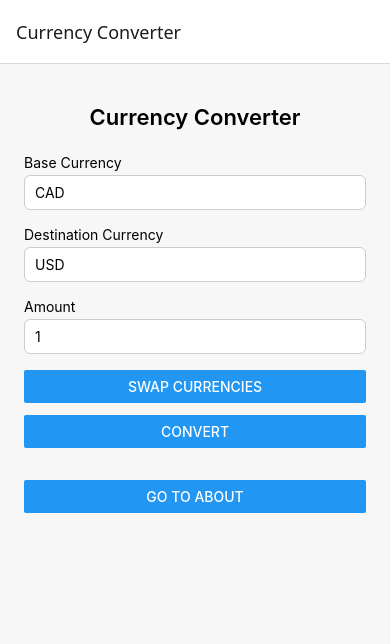
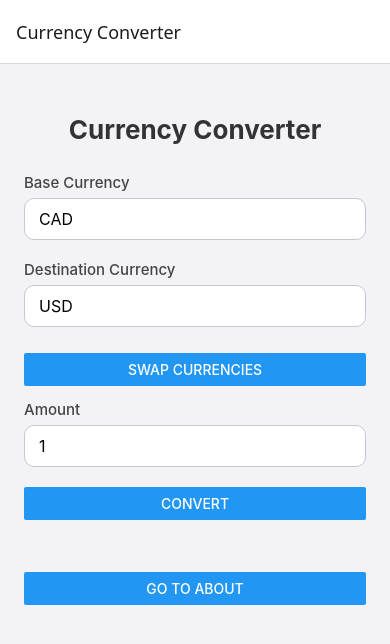
Before and after one commit to enezihe/3174_Assignment2, a React Native app: screen /Main in a window 390 px wide. Shown: the top 644 px of the page. Built offline with nearby package versions, Linux system fonts and the light colour scheme.

Commit message:
improved UI

```diff
--- a/screens/MainScreen.js
+++ b/screens/MainScreen.js
@@ -40,13 +40,13 @@ export default function MainScreen({ navigation }) {
   }
 
   function handleSwap() {
-    const oldBase = baseCurrency;
+    const prevBase = baseCurrency;
     setBaseCurrency(targetCurrency);
-    setTargetCurrency(oldBase);
+    setTargetCurrency(prevBase);
 
+    setError('');
+    setRate(null);
     setResult(null);
-    setRate(null);
-    setError('');
   }
 
   async function handleConvert() {
@@ -117,6 +117,10 @@ export default function MainScreen({ navigation }) {
         />
       </View>
 
+      <View style={styles.swapButton}>
+        <Button title="Swap Currencies" onPress={handleSwap} />
+      </View>
+
       <View style={styles.field}>
         <Text style={styles.label}>Amount</Text>
         <TextInput
@@ -129,15 +133,13 @@ export default function MainScreen({ navigation }) {
 
       {error ? <Text style={styles.error}>{error}</Text> : null}
 
-      <View style={styles.swapButton}>
-        <Button title="Swap Currencies" onPress={handleSwap} />
+      <View style={{ marginBottom: 12 }}>
+        {loading ? (
+          <ActivityIndicator size="large" />
+        ) : (
+          <Button title="Convert" onPress={handleConvert} disabled={loading} />
+        )}
       </View>
-
-      {loading ? (
-        <ActivityIndicator size="large" />
-      ) : (
-        <Button title="Convert" onPress={handleConvert} disabled={loading} />
-      )}
 
       {result != null && rate != null && (
         <View style={styles.resultBox}>
@@ -164,52 +166,63 @@ const styles = StyleSheet.create({
   container: {
     flex: 1,
     paddingHorizontal: 24,
-    paddingTop: 40,
-    backgroundColor: '#f7f7f7',
+    paddingTop: 50,
+    backgroundColor: '#F2F2F7',
   },
   title: {
-    fontSize: 22,
-    fontWeight: '600',
-    marginBottom: 24,
+    fontSize: 26,
+    fontWeight: '700',
+    marginBottom: 28,
     textAlign: 'center',
+    color: '#333',
   },
   field: {
-    marginBottom: 16,
+    marginBottom: 20,
   },
   label: {
-    fontSize: 14,
-    marginBottom: 4,
+    fontSize: 15,
+    fontWeight: '500',
+    marginBottom: 6,
+    color: '#444',
   },
   input: {
     borderWidth: 1,
-    borderColor: '#ccc',
-    borderRadius: 6,
-    paddingHorizontal: 10,
-    paddingVertical: 8,
-    backgroundColor: '#fff',
+    borderColor: '#C7C7CC',
+    borderRadius: 10,
+    paddingHorizontal: 14,
+    paddingVertical: 10,
+    backgroundColor: '#FFFFFF',
+    fontSize: 16,
   },
   error: {
-    color: 'red',
-    marginBottom: 12,
+    color: '#D9534F',
+    marginBottom: 14,
+    fontSize: 14,
+    fontWeight: '500',
   },
   swapButton: {
-    marginBottom: 12,
+    marginBottom: 14,
+    marginTop: 6,
   },
   resultBox: {
-    marginTop: 24,
-    padding: 12,
-    borderRadius: 6,
-    backgroundColor: '#e8f5e9',
+    marginTop: 32,
+    padding: 16,
+    borderRadius: 12,
+    backgroundColor: '#E5F8E8',
+    borderWidth: 1,
+    borderColor: '#B6E2BE',
   },
   resultText: {
-    fontSize: 16,
-    fontWeight: '500',
-    marginBottom: 4,
+    fontSize: 18,
+    fontWeight: '600',
+    marginBottom: 6,
+    color: '#222',
   },
   rateText: {
-    fontSize: 14,
+    fontSize: 15,
+    color: '#333',
   },
   aboutButton: {
-    marginTop: 32,
+    marginTop: 40,
   },
 });
```
